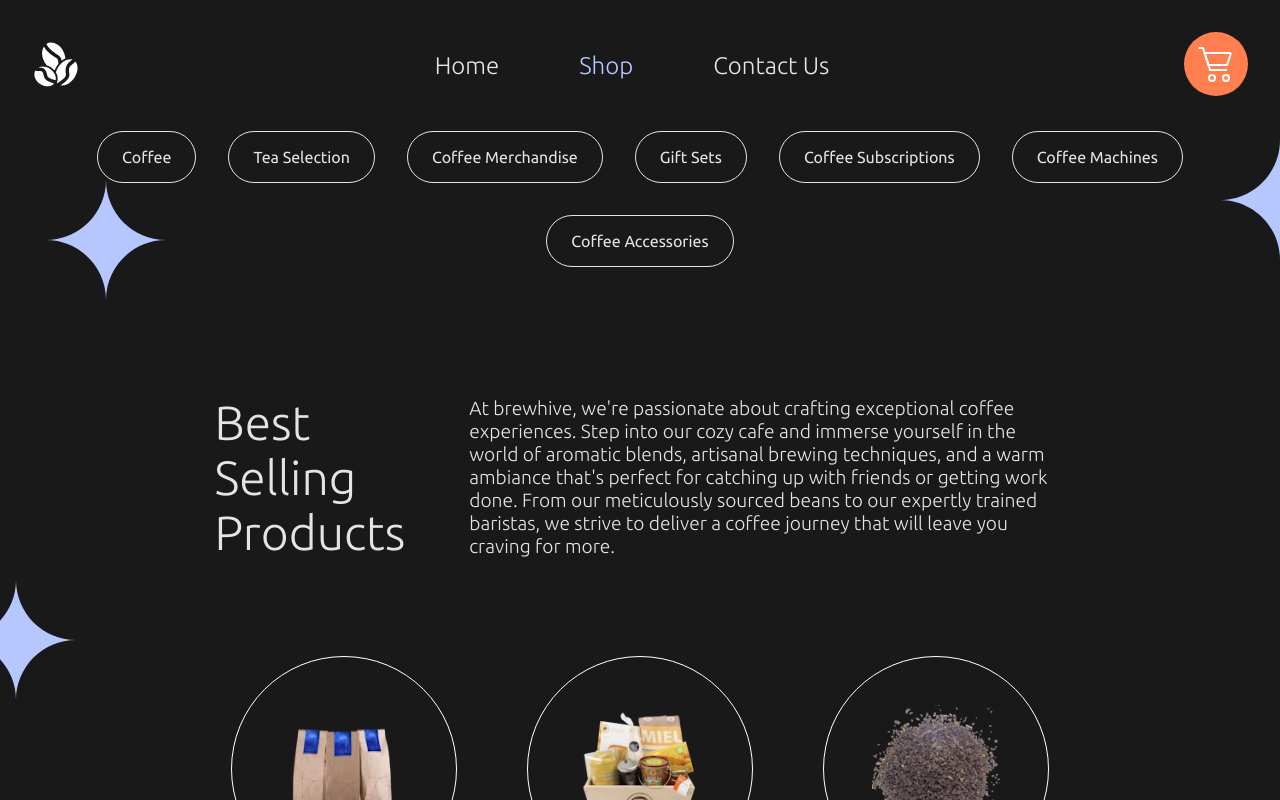
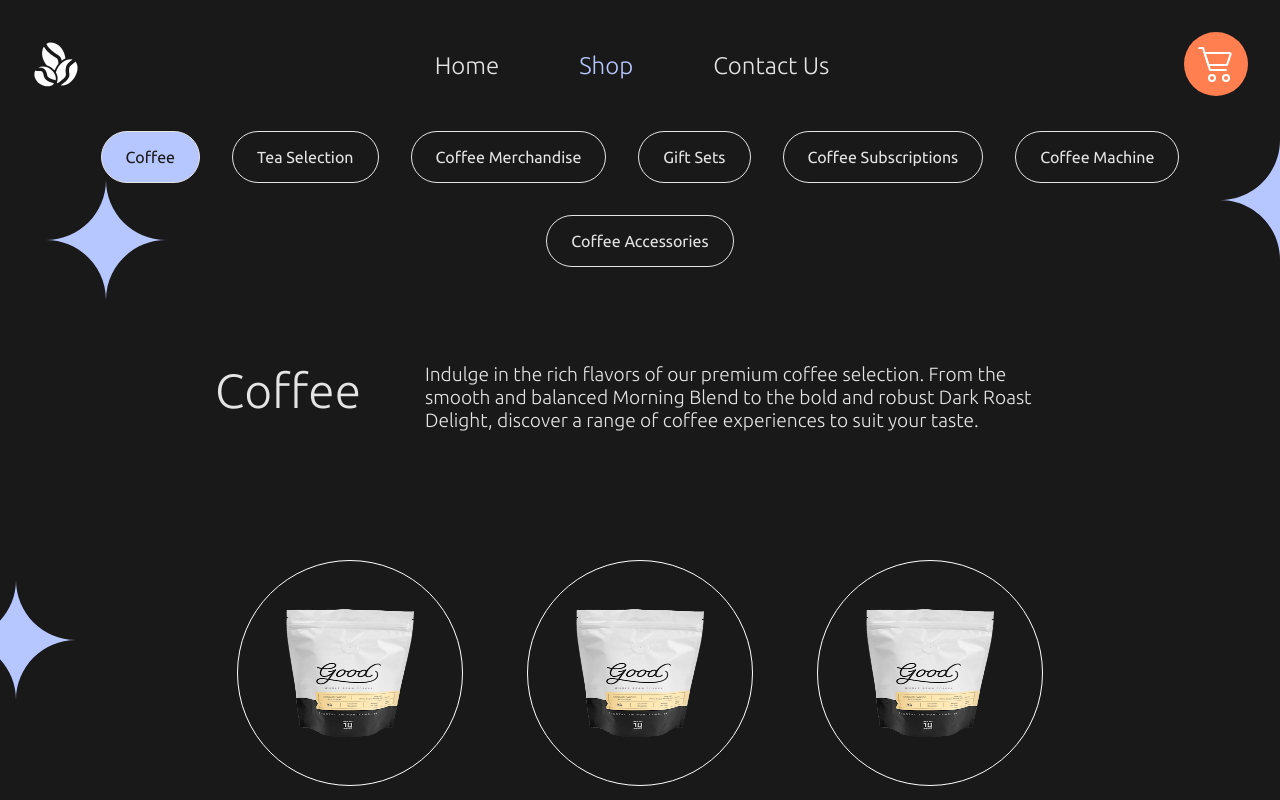
Before and after one commit to tomaszwasik31/react-shopping-cart, a React (Create React App) app: page /shop in a window 1280 px wide. Shown: the top 800 px of the page. Built offline with nearby package versions, Linux system fonts and the light colour scheme.

Commit message:
app base structure rebuild

```diff
--- a/src/App.css
+++ b/src/App.css
@@ -273,13 +273,18 @@ h1 {
   gap: 2rem;
 }
 
-.shop-top-container {
-  display: flex;
+.shop-category-container {
+
   max-width: 70%;
   padding-top: 4rem;
   gap: 4rem;
   justify-content: center;
   align-items: center;
+}
+
+.category-top-container{
+  display: flex;
+  gap: 4rem;
 }
 .category-name {
   font-weight: 300;
@@ -292,8 +297,11 @@ h1 {
 
 .all-products-container {
   display: flex;
+  align-items: center;
+  justify-content: center;
+
   gap: 4rem;
-  padding-top: 4rem;
+  padding-top: 8rem;
 }
 .product-container {
   display: flex;
@@ -406,7 +414,6 @@ h1 {
   border-radius: 100%;
   display: flex;
   align-items: center;
-
 }
 
 .quantity-icon {
--- a/src/App.jsx
+++ b/src/App.jsx
@@ -6,13 +6,7 @@ import Shop from "./pages/Shop";
 import Nav from "./components/Nav";
 import Contact from "./pages/Contact";
 import Stars from "./components/Stars";
-import Machines from "./components/Categories/Machines";
-import Coffee from "./components/Categories/Coffee";
-import TeaSelection from "./components/Categories/TeaSelection";
-import Merchandise from "./components/Categories/Merchandise";
-import GiftSets from "./components/Categories/GiftSets";
-import Subscriptions from "./components/Categories/Subscriptions";
-import Accessories from "./components/Categories/Accessories";
+
 import Basket from "./components/Basket";
 
 function App() {
@@ -56,15 +50,7 @@ function App() {
 
         <Routes>
           <Route path="/" element={<Home />} />
-          <Route path="/shop/" element={<Shop />}>
-            <Route path="coffee" element={<Coffee />} />
-            <Route path="machines" element={<Machines />} />
-            <Route path="tea-selection" element={<TeaSelection />} />
-            <Route path="merchandise" element={<Merchandise />} />
-            <Route path="gift-sets" element={<GiftSets />} />
-            <Route path="subscriptions" element={<Subscriptions />} />
-            <Route path="accessories" element={<Accessories />} />
-          </Route>
+          <Route path="/shop/" element={<Shop />} />
           <Route path="/contact" element={<Contact />} />
         </Routes>
       </div>
--- a/src/components/Categories/Accessories.js
+++ /dev/null
@@ -1,12 +0,0 @@
-import data from "../../data.json";
-import Category from "../Category";
-
-export default function Accessories() {
-  return (
-    <Category
-      data={data.categories.find(
-        (category) => category.name === "Coffee Accessories"
-      )}
-    />
-  );
-}
--- a/src/components/Categories/Coffee.js
+++ /dev/null
@@ -1,12 +0,0 @@
-import data from "../../data.json";
-import Category from "../Category";
-
-export default function Coffee() {
-  return (
-    <Category
-      data={data.categories.find(
-        (category) => category.name === "Coffee"
-      )}
-    />
-  );
-}
--- a/src/components/Categories/GiftSets.js
+++ /dev/null
@@ -1,10 +0,0 @@
-import data from "../../data.json";
-import Category from "../Category";
-
-export default function GiftSets() {
-  return (
-    <Category
-      data={data.categories.find((category) => category.name === "Gift Sets")}
-    />
-  );
-}
--- a/src/components/Categories/Machines.js
+++ /dev/null
@@ -1,12 +0,0 @@
-import data from "../../data.json";
-import Category from "../Category";
-
-export default function Machines() {
-  return (
-    <Category
-      data={data.categories.find(
-        (category) => category.name === "Coffee Machine"
-      )}
-    />
-  );
-}
--- a/src/components/Categories/Merchandise.js
+++ /dev/null
@@ -1,12 +0,0 @@
-import data from "../../data.json";
-import Category from "../Category";
-
-export default function Merchandise() {
-  return (
-    <Category
-      data={data.categories.find(
-        (category) => category.name === "Coffee Merchandise"
-      )}
-    />
-  );
-}
--- a/src/components/Categories/Subscriptions.js
+++ /dev/null
@@ -1,12 +0,0 @@
-import data from "../../data.json";
-import Category from "../Category";
-
-export default function Subscriptions() {
-  return (
-    <Category
-      data={data.categories.find(
-        (category) => category.name === "Coffee Subscriptions"
-      )}
-    />
-  );
-}
--- a/src/components/Categories/TeaSelection.js
+++ /dev/null
@@ -1,12 +0,0 @@
-import data from "../../data.json";
-import Category from "../Category";
-
-export default function TeaSelection() {
-  return (
-    <Category
-      data={data.categories.find(
-        (category) => category.name === "Tea Selection"
-      )}
-    />
-  );
-}
--- a/src/components/Category.js
+++ /dev/null
@@ -1,15 +0,0 @@
-import Products from "./Products";
-
-export default function Category(props) {
-  return (
-    <>
-      <div className="shop-top-container">
-        <h2 className="category-name">{props.data.name}</h2>
-        <div className="shop-category-desc">
-          <p>{props.data.desc}</p>
-        </div>
-      </div>
-      <Products items={props.data.items} />
-    </>
-  );
-}
--- a/src/pages/Shop.js
+++ b/src/pages/Shop.js
@@ -1,61 +1,100 @@
-import { Outlet, NavLink, useLocation } from "react-router-dom";
 import data from "../data.json";
-import Category from "../components/Category";
 
-const getNavLinkClassName = ({ isActive }) =>
-  isActive ? "btn active-btn" : "btn";
+import React from "react";
 
-const shopLandingPage = (
-  <Category
-    data={data.categories.find(
-      (category) => category.name === "Best Selling Products"
-    )}
-  />
-);
+import coffeeMachine from "../img/coffeeMachine.webp";
+import coffeeBag from "../img/coffeeBag.webp";
+import coffeeAccessories from "../img/coffeeAccessories.webp";
+import gift from "../img/gift.webp";
+import merchandise from "../img/merchandise.webp";
+import subscription from "../img/subscription.webp";
+import tea from "../img/tea.webp";
+
+const categories = [
+  "Coffee",
+  "Tea Selection",
+  "Coffee Merchandise",
+  "Gift Sets",
+  "Coffee Subscriptions",
+  "Coffee Machine",
+  "Coffee Accessories",
+];
 
 export default function Shop() {
-  const location = useLocation();
-  const isShopRoute = location.pathname === "/shop";
+  const [currentCategory, setCurrentCategory] = React.useState("Coffee");
+
+  function changeCategory(name) {
+    setCurrentCategory(name);
+  }
+
+  const currentDataCategory = data.categories.find(
+    (category) => category.name === currentCategory
+  );
+
+  const products = currentDataCategory.items.map((product) => (
+    <div className="product-container" key={product.id} id={product.id}>
+      <div className="small-product-img-container">
+        <img src={getImagePath(product.img)} alt="" className="product-img" />
+        <button className="btn btn-add">Add to basket</button>
+      </div>
+      <div className="product-desc">
+        <p className="product-name">{product.name}</p>
+        <p>Price: ${product.price} </p>
+      </div>
+    </div>
+  ));
+
+  const currentCategoryItems = (
+    <>
+      <div className="category-top-container">
+        <h2 className="category-name">{currentDataCategory.name}</h2>
+        <div className="shop-category-desc">
+          <p>{currentDataCategory.desc}</p>
+        </div>
+      </div>
+      <div className="all-products-container">{products}</div>
+    </>
+  );
 
   return (
     <>
       <div className="page-wrapper container-max">
         <div className="shop-btn-container">
-          <NavLink className={getNavLinkClassName} exact to="/shop/coffee">
-            Coffee
-          </NavLink>
-          <NavLink
-            className={getNavLinkClassName}
-            exact
-            to="/shop/tea-selection"
-          >
-            Tea Selection
-          </NavLink>
-          <NavLink className={getNavLinkClassName} exact to="/shop/merchandise">
-            Coffee Merchandise
-          </NavLink>
-          <NavLink className={getNavLinkClassName} exact to="/shop/gift-sets">
-            Gift Sets
-          </NavLink>
-          <NavLink
-            className={getNavLinkClassName}
-            exact
-            to="/shop/subscriptions"
-          >
-            Coffee Subscriptions
-          </NavLink>
-          <NavLink className={getNavLinkClassName} exact to="/shop/machines">
-            Coffee Machines
-          </NavLink>
-          <NavLink className={getNavLinkClassName} exact to="/shop/accessories">
-            Coffee Accessories
-          </NavLink>
+          {categories.map((category) => (
+            <button
+              key={category}
+              className={`btn ${
+                currentCategory === category ? "active-btn" : ""
+              }`}
+              onClick={() => changeCategory(category)}
+            >
+              {category}
+            </button>
+          ))}
         </div>
-      </div>
-      <div className="page-wrapper container-max">
-        {isShopRoute && shopLandingPage}
-        <Outlet />
+        <div className="shop-category-container">{currentCategoryItems}</div>
       </div>
     </>
   );
+
+  function getImagePath(img) {
+    switch (img) {
+      case "coffeeMachine":
+        return coffeeMachine;
+      case "coffeeBag":
+        return coffeeBag;
+      case "coffeeAccessories":
+        return coffeeAccessories;
+      case "gift":
+        return gift;
+      case "merchandise":
+        return merchandise;
+      case "subscription":
+        return subscription;
+      case "tea":
+        return tea;
+      default:
+        return "";
+    }
+  }
 }
```
